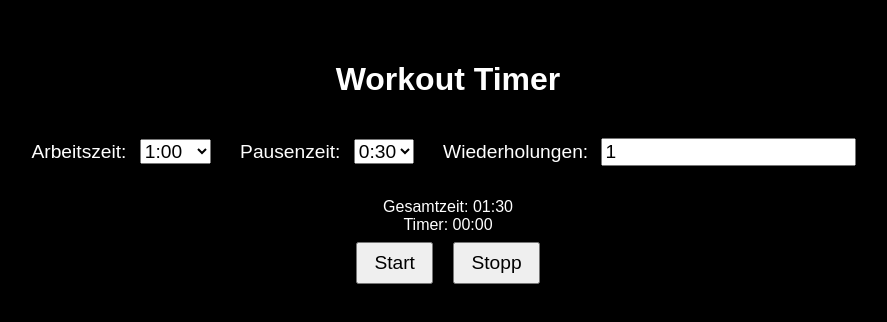
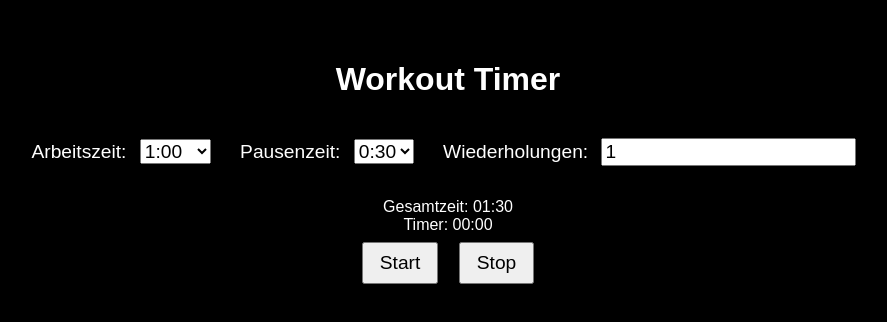
Before and after one commit to Bassoni-Cloud/Workout, a plain HTML site: page index.html in a window 1280 px wide. Shown: the whole page, without its empty margins (192-1079 px from the left). Drawn offline with Linux system fonts and the light colour scheme.

Commit message:
Add files via upload

```diff
--- a/index.html
+++ b/index.html
@@ -31,7 +31,7 @@
 
   <div class="buttons">
     <button onclick="startTimer()">Start</button>
-    <button onclick="stopTimer()">Stopp</button>
+    <button onclick="stopTimer()">Stop</button>
   </div>
 
   <script src="script.js"></script>
```
